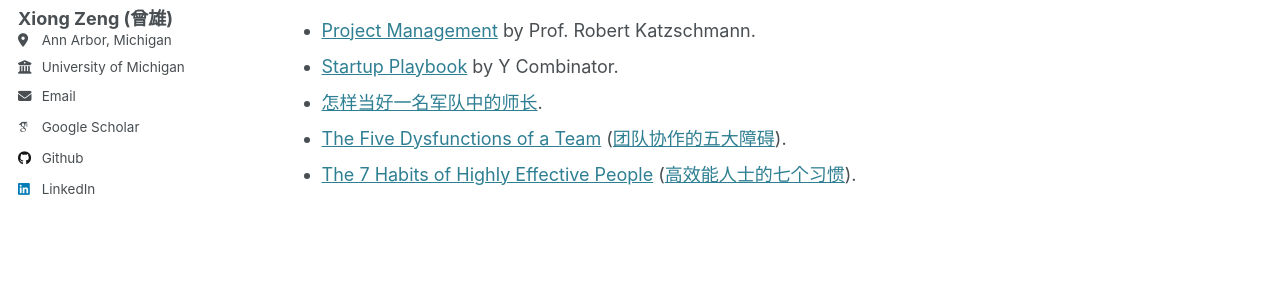
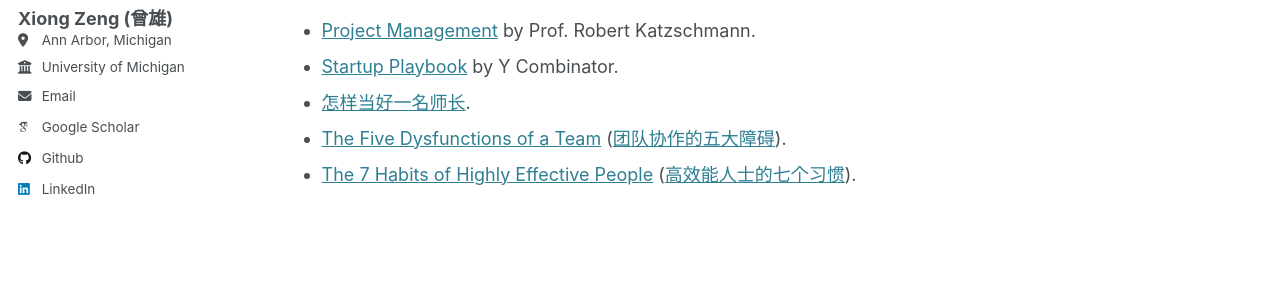
Before and after one commit to zengxiong111/zengxiong.github.io, a Jekyll site: the page built from _pages/resources.md, in a window 1280 px wide and 900 px high, scrolled down 644 px. Shown: the part 313-596 px from the top of the window. Built offline with Jekyll 4.4.1, drawn with Linux system fonts in a browser that asks for light colours; some web fonts are replaced.

Commit message:
Update resources.md

```diff
--- a/_pages/resources.md
+++ b/_pages/resources.md
@@ -38,6 +38,6 @@
 
 - [Project Management](https://www.rwr.ethz.ch/slides/2025/01_Slides_Project_Management_Workshop.pdf) by Prof. Robert Katzschmann.
 - [Startup Playbook](https://playbook.samaltman.com/) by Y Combinator.
-- [怎样当好一名军队中的师长](https://www.marxists.org/chinese/linbiao/mia-chinese-linbiao-193612.htm).
+- [怎样当好一名师长](https://www.marxists.org/chinese/linbiao/mia-chinese-linbiao-193612.htm).
 - [The Five Dysfunctions of a Team](https://static.sched.com/hosted_files/pa2023/8f/The%20Five%20Dysfunctions%20of%20a%20Team%20%281%29.pdf) ([团队协作的五大障碍](https://github.com/Maysjtu/books/blob/main/4.mobi%E5%9B%A2%E9%98%9F%E5%8D%8F%E4%BD%9C%E7%9A%84%E4%BA%94%E5%A4%A7%E9%9A%9C%E7%A2%8D%E5%8D%81%E5%B9%B4%E5%85%B8%E8%97%8F%E7%89%88.pdf)).
 - [The 7 Habits of Highly Effective People](https://icrrd.com/public/media/01-11-2020-212827The%207%20Habits%20of%20Highly%20Effective%20People.pdf) ([高效能人士的七个习惯](https://github.com/zhangbc/eBooks/blob/master/%E5%85%B6%E4%BB%96%E7%B3%BB%E5%88%97/IT%E6%80%9D%E7%BB%B4%E7%B1%BB/%E9%AB%98%E6%95%88%E8%83%BD%E4%BA%BA%E5%A3%AB%E7%9A%84%E4%B8%83%E4%B8%AA%E4%B9%A0%E6%83%AF.pdf)).
```
